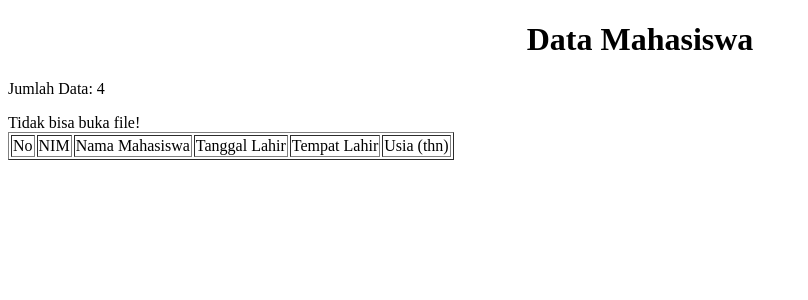
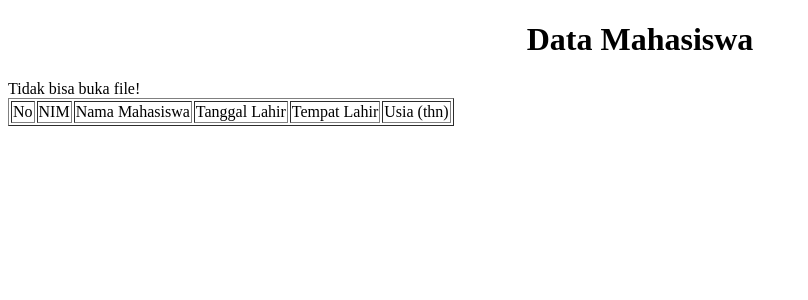
Before and after one commit to fahmih678/Web-Programming-Exercises-K3519070, a PHP site: page /projectLatihan4.php in a window 1280 px wide. Shown: the top 300 px of the page, without its empty margins (0-808 px from the left). Run offline with PHP 8.4, Linux system fonts and the light colour scheme.

Commit message:
Update projectLatihan4.php
mengganti jumlah data kebawah

```diff
--- a/praktikum04/projectLatihan4.php
+++ b/praktikum04/projectLatihan4.php
@@ -8,7 +8,7 @@
 </head>
 <body>
     <h1><center>Data Mahasiswa</center></h1>
-    <p>Jumlah Data: 4</p>
+
     <table border="1">
         <tr>
             <td>No</td>
@@ -50,5 +50,6 @@
 
 
     </table>
+    <p>Jumlah Data: <?php echo $no-1 ?></p>
 </body>
 </html>
```
